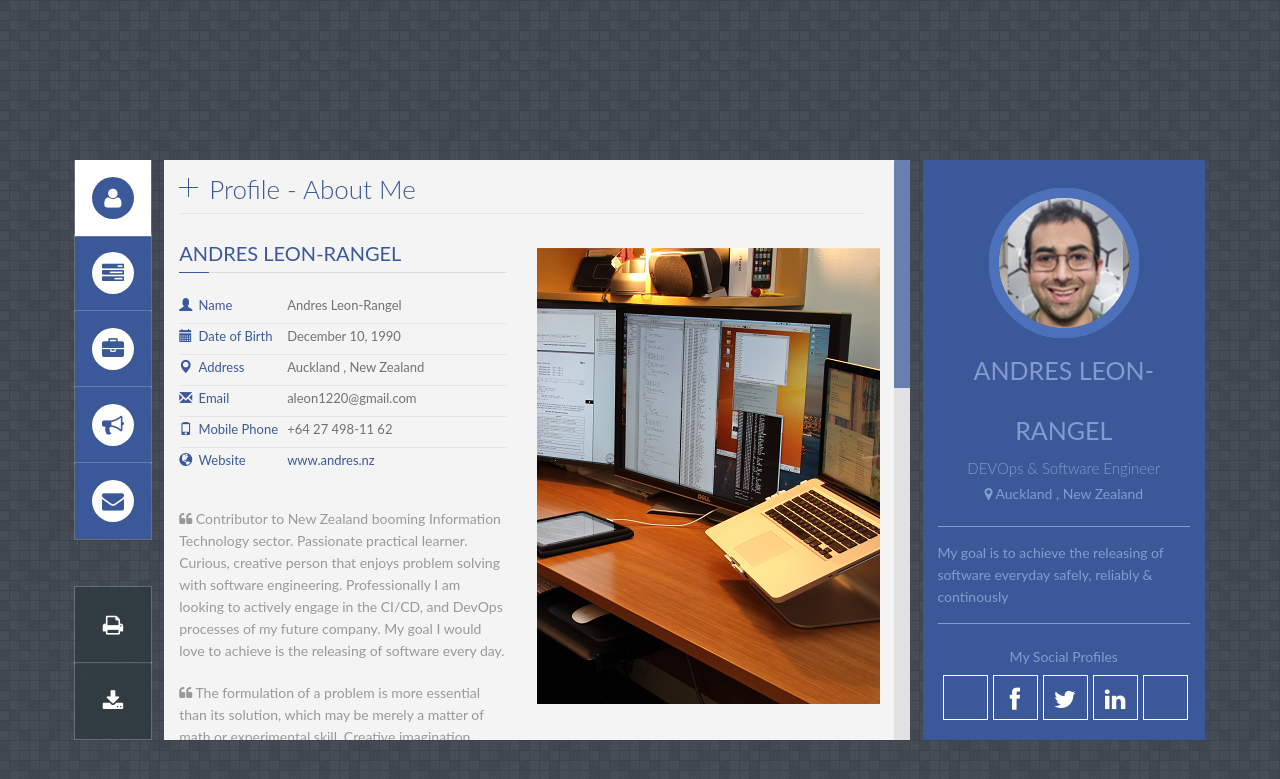
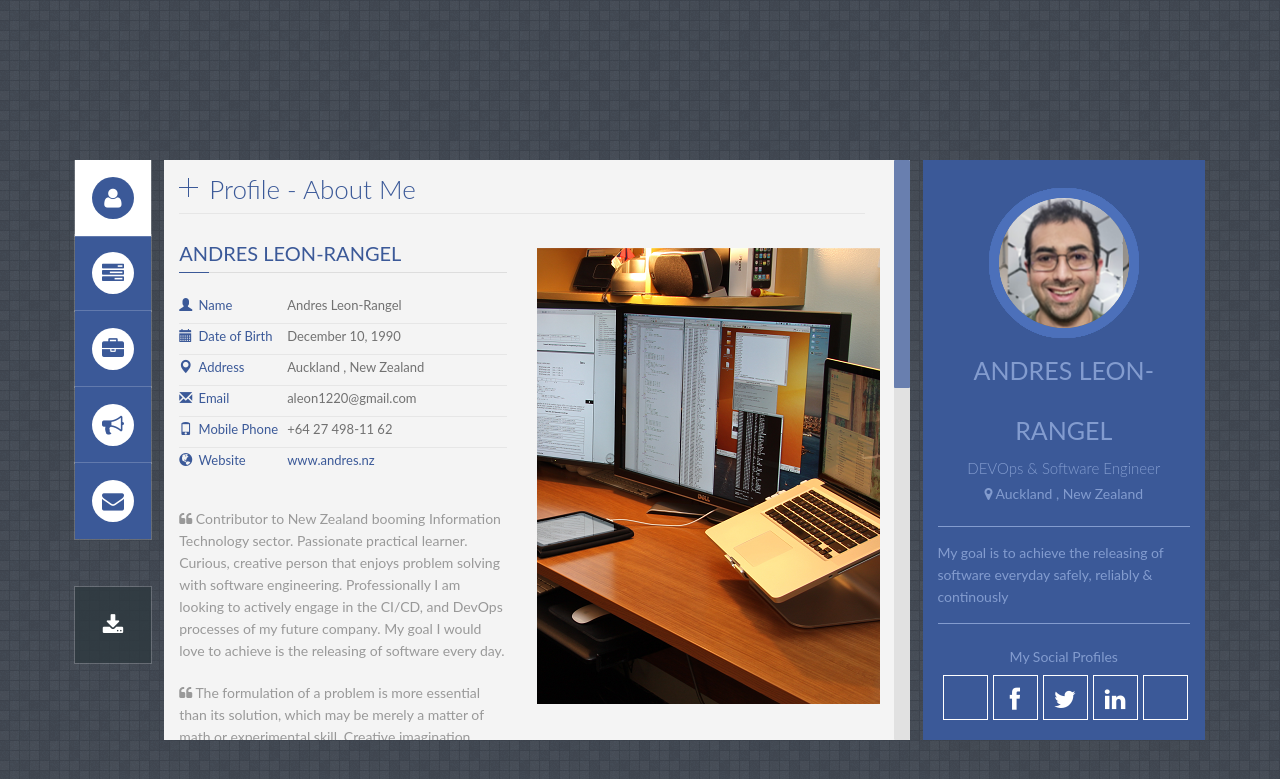
Before and after one commit to aleon1220/aleon1220.github.io, a Jekyll site: the page built from index.html, in a window 1280 px wide. Shown: the top 779 px of the page. Built offline with Jekyll 4.4.1, drawn with Linux system fonts in a browser that asks for light colours; some web fonts are replaced.

Commit message:
Commented Printing function and added linkedin logo

```diff
--- a/index.html
+++ b/index.html
@@ -136,11 +136,10 @@ layout: default
             <i class="fa fa-envelope icon_menu"></i>
         </li>
          <!-- Functions to Print and download CV -->
-        <a href="#" id="print"><i class="fa fa-print icon_print"></i> </a>
-        <a href="#" id="downlowd"><i class="fa fa-download icon_print"></i> </a>
+        <!-- <a onclick="window.print()" href="#" id="print"><i class="fa fa-print icon_print"></i> </a> -->
+        <a href="https://drive.google.com/u/0/uc?id=1-uVb0zRP9qjERMB-6eZILvNNwt-cfKOZ&export=download" id="downlowd"><i class="fa fa-download icon_print"></i> </a>
     </ul>
     <!-- /resp-tabs-list -->
-
 <!-- resp-tabs-container -->
 <div class="resp-tabs-container">
 
```
Also changed, not shown: images/img/linkedin.png (added), 1 other file.
